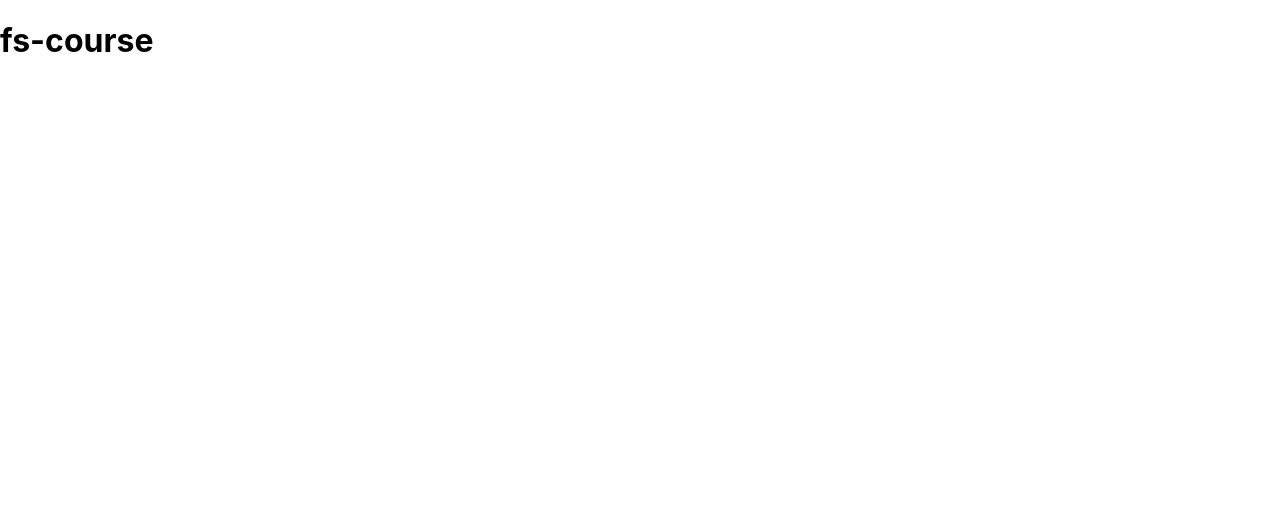
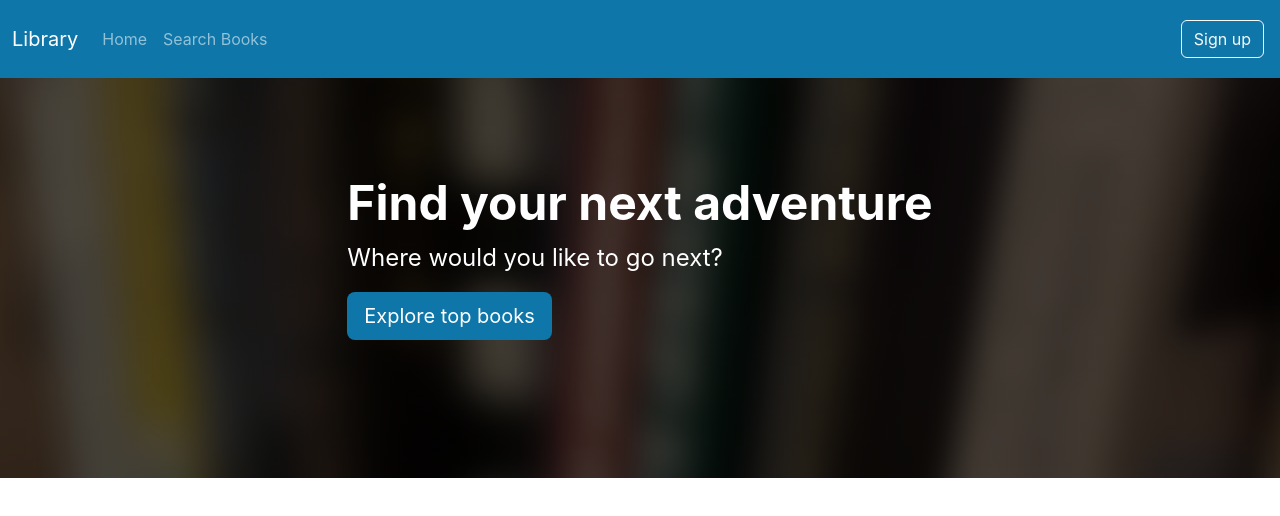
Before and after one commit to civanozbay/library-app, a React (Create React App) app: page / in a window 1280 px wide. Shown: the top 516 px of the page. Built offline with nearby package versions, Linux system fonts and the light colour scheme.

Commit message:
navbar comp and exploretopbooks comps are added

```diff
--- a/public/index.html
+++ b/public/index.html
@@ -24,6 +24,12 @@
       work correctly both with client-side routing and a non-root public URL.
       Learn how to configure a non-root public URL by running `npm run build`.
     -->
+    <link
+      href="https://cdn.jsdelivr.net/npm/bootstrap@5.3.3/dist/css/bootstrap.min.css"
+      rel="stylesheet"
+      integrity="sha384-QWTKZyjpPEjISv5WaRU9OFeRpok6YctnYmDr5pNlyT2bRjXh0JMhjY6hW+ALEwIH"
+      crossorigin="anonymous"
+    />
     <title>React App</title>
   </head>
   <body>
@@ -39,5 +45,10 @@
       To begin the development, run `npm start` or `yarn start`.
       To create a production bundle, use `npm run build` or `yarn build`.
     -->
+    <script
+      src="https://cdn.jsdelivr.net/npm/bootstrap@5.3.3/dist/js/bootstrap.bundle.min.js"
+      integrity="sha384-YvpcrYf0tY3lHB60NNkmXc5s9fDVZLESaAA55NDzOxhy9GkcIdslK1eN7N6jIeHz"
+      crossorigin="anonymous"
+    ></script>
   </body>
 </html>
--- a/src/App.tsx
+++ b/src/App.tsx
@@ -1,10 +1,13 @@
 import React from "react";
 import "./App.css";
+import { Navbar } from "./layouts/NavBarAndFooter/Navbar";
+import { ExploreTopBooks } from "./layouts/HomePage/ExploreTopBooks";
 
 function App() {
   return (
-    <div className="App">
-      <h1>fs-course</h1>
+    <div>
+      <Navbar />
+      <ExploreTopBooks />
     </div>
   );
 }
--- /dev/null
+++ b/src/layouts/HomePage/ExploreTopBooks.tsx
@@ -0,0 +1,19 @@
+export const ExploreTopBooks = () => {
+  return (
+    <div className="p-5 mb-4 bg-dark header">
+      <div className="container-fluid py-5 text-white d-flex justify-content-center align-items-center">
+        <div>
+          <h1 className="display-5 fw-bold">Find your next adventure </h1>
+          <p className="col-md-8 fs-4">Where would you like to go next?</p>
+          <a
+            type="button"
+            className="btn main-color btn-lg text-white"
+            href="#"
+          >
+            Explore top books
+          </a>
+        </div>
+      </div>
+    </div>
+  );
+};
--- /dev/null
+++ b/src/layouts/NavBarAndFooter/Navbar.tsx
@@ -0,0 +1,41 @@
+export const Navbar = () => {
+  return (
+    <nav className="navbar navbar-expand-lg navbar-dark main-color py-3">
+      <div className="container-fluid">
+        <span className="navbar-brand">Library</span>
+        <button
+          className="navbar-toggler"
+          type="button"
+          data-bs-toggle="collapse"
+          data-bs-target="#navbarNavDropdown"
+          aria-controls="navbarNavDropdown"
+          aria-expanded="false"
+          aria-label="Toggle Navigation"
+        >
+          <span className="navbar-toggler-icon"></span>
+        </button>
+        <div className="collapse navbar-collapse" id="navbarNavDropdown">
+          <ul className="navbar-nav">
+            <li className="nav-item">
+              <a className="nav-link" href="#">
+                Home
+              </a>
+            </li>
+            <li className="nav-item">
+              <a className="nav-link" href="#">
+                Search Books
+              </a>
+            </li>
+          </ul>
+          <ul className="navbar-nav ms-auto">
+            <li className="nav-item m-1">
+              <a type="button" className="btn btn-outline-light" href="#">
+                Sign up
+              </a>
+            </li>
+          </ul>
+        </div>
+      </div>
+    </nav>
+  );
+};
```
